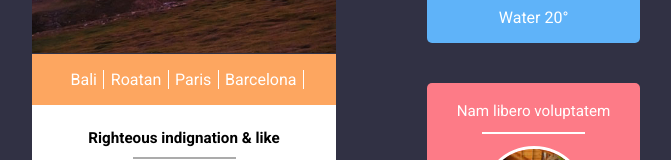
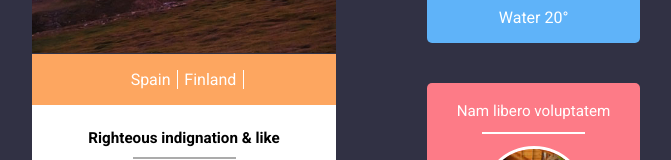
Before and after one commit to anomaly-stalker/angular-tryout, an Angular app: page / in a window 1280 px wide. Shown: the part 329-489 px from the top of the page, without its empty margins (304-975 px from the left). Built offline with nearby package versions, Linux system fonts and the light colour scheme.

Commit message:
2 hotel examples

```diff
--- a/src/app/app.component.html
+++ b/src/app/app.component.html
@@ -1,4 +1,4 @@
-<app-search class="element-left" [filter]="cities" (onSelected)="onCitySelected($event)"></app-search>
+<app-search class="element-left" [filter]="countries" (onSelected)="onCountrySelected($event)"></app-search>
 <div class="element-right">
 	<app-weather class="temperatur"></app-weather>
 	<app-followers class="teddy-bear"></app-followers>
--- a/src/app/app.component.ts
+++ b/src/app/app.component.ts
@@ -8,13 +8,13 @@ import { HOTELS } from './hotel.examples';
 })
 export class AppComponent {
 
-  private cities: Set<string> = new Set<string>(HOTELS.map((h: hotel) => h.City));
+  private countries: Set<string> = new Set<string>(HOTELS.map((h: hotel) => h.Country));
   private places: hotel[] = [];
 
   public ngOnInit(): void {
   }
 
-  private onCitySelected(city: string): void {
-    console.log('City: ' + city);
+  private onCountrySelected(country: string): void {
+    console.log('City: ' + country);
   }
 }
--- a/src/app/hotel.examples.ts
+++ b/src/app/hotel.examples.ts
@@ -1,17 +1,38 @@
 export const HOTELS: hotel[] = [
   {
-    City: 'Bali'
+    Country: 'Spain',
+    Name: 'La Laguna Gran Hotel',
+    Description: 'It is very new and it is a beautifully designed hotel.',
+    LandscapePhoto: 'https://media-cdn.tripadvisor.com/media/photo-w/0f/36/ef/81/hall-de-recepcion.jpg',
+    PromoPhoto: 'https://media-cdn.tripadvisor.com/media/photo-w/08/73/77/bd/pool-area-at-sunset.jpg',
+    Followers: 2547,
+    Following: 284
   } as hotel,
   {
-    City: 'Bali'
+    Country: 'Spain',
+    Name: 'Hotel Rural Costa Salada',
+    Description: 'This is a quiet location with a traditional, classy ambience.',
+    LandscapePhoto: 'https://media-cdn.tripadvisor.com/media/photo-s/01/a9/ac/06/piscina.jpg',
+    PromoPhoto: 'https://media-cdn.tripadvisor.com/media/photo-w/08/2d/74/d7/puesta-de-sol-en-directo.jpg',
+    Followers: 2547,
+    Following: 284
   } as hotel,
   {
-    City: 'Roatan'
+    Country: 'Finland',
+    Name: 'Levi Hotel Spa',
+    Description: 'The spa facilities were exceptional and very good offer when staying in the hotel.',
+    LandscapePhoto: 'https://media-cdn.tripadvisor.com/media/photo-o/07/22/5c/c8/spa-hotel-levitunturi.jpg',
+    PromoPhoto: 'https://media-cdn.tripadvisor.com/media/photo-o/0e/b8/2b/f4/photo0jpg.jpg',
+    Followers: 2547,
+    Following: 284
   } as hotel,
   {
-    City: 'Paris'
-  } as hotel,
-  {
-    City: 'Barcelona'
+    Country: 'Finland',
+    Name: 'Hotel Hullu Poro',
+    Description: 'A lovely family venue.',
+    LandscapePhoto: 'https://media-cdn.tripadvisor.com/media/photo-o/0e/e4/f4/5b/hullu-poro-oy.jpg',
+    PromoPhoto: 'https://media-cdn.tripadvisor.com/media/photo-o/03/c4/6b/a0/hotel-hullu-poro-crazy.jpg',
+    Followers: 2547,
+    Following: 284
   } as hotel
 ];
--- a/types/ng-tryout/index.d.ts
+++ b/types/ng-tryout/index.d.ts
@@ -2,7 +2,7 @@ type env = { production: boolean };
 
 type hotel = {
   Name: string;
-  City: string;
+  Country: string;
   Description: string;
   LandscapePhoto: string;
   PromoPhoto: string;
```
